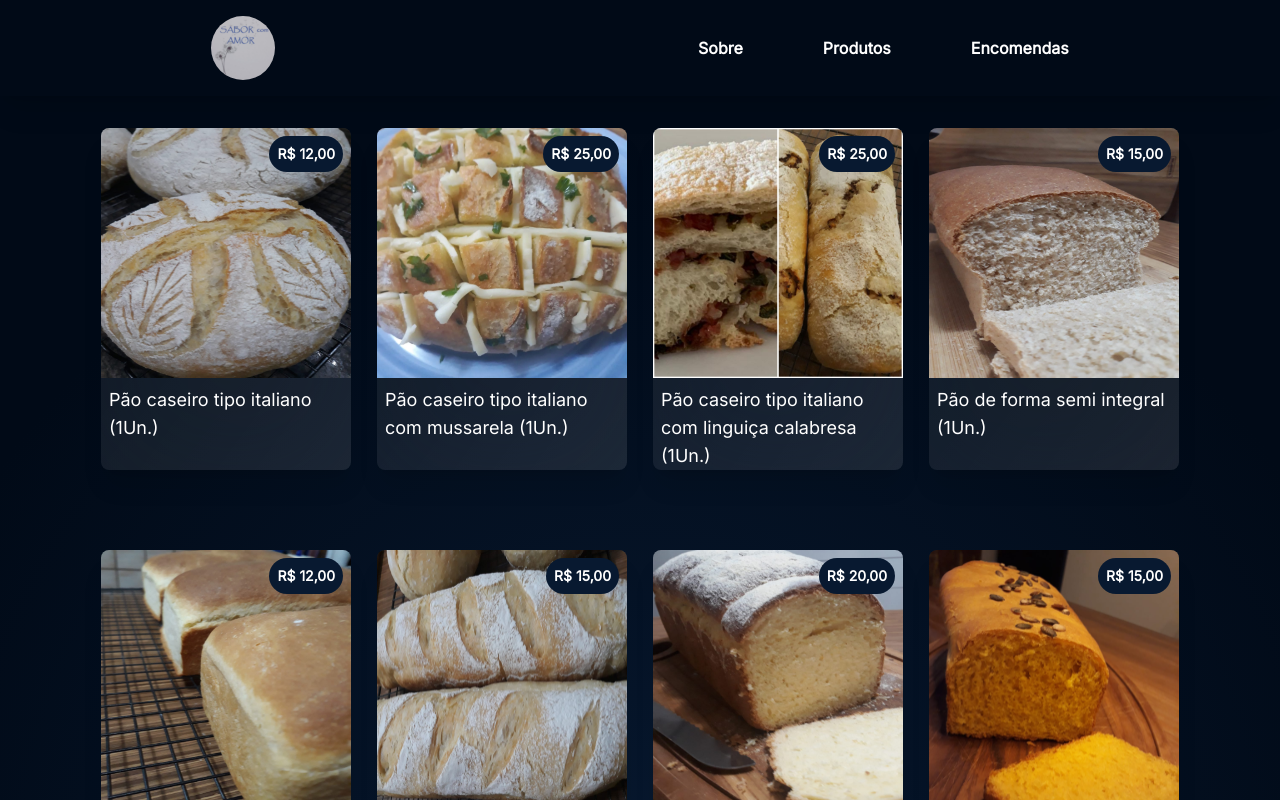
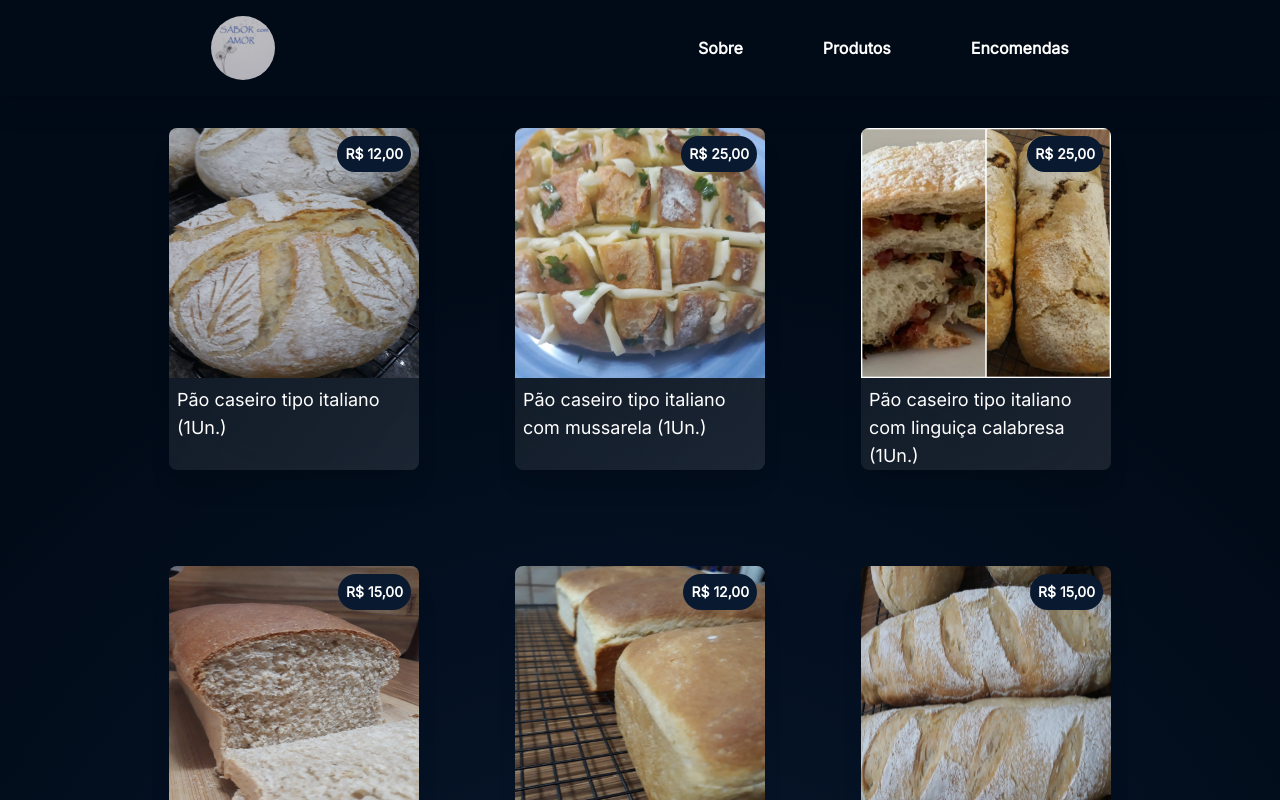
Before and after one commit to jotapemattos/sabor-com-amor, a Next.js app: page /produtos in a window 1280 px wide. Shown: the top 800 px of the page. Built offline with nearby package versions, Linux system fonts and the light colour scheme.

Commit message:
style: changes items distribution

```diff
--- a/src/app/produtos/page.tsx
+++ b/src/app/produtos/page.tsx
@@ -11,7 +11,7 @@ const Page = () => {
 
   return (
     <div className="flex items-center justify-center">
-      <div className="w-4/5 grid grid-cols-1 md:grid-cols-2 lg:grid-cols-3 xl:grid-cols-4 place-items-center gap-20 pt-32 pb-20 relative z-0">
+      <div className="max-w-screen-2xl w-full mx-auto flex flex-wrap items-start justify-center gap-24 pt-32 pb-20 relative z-0">
         {products.map((product, i) => (
           <ProductCards key={i} product={product} index={i} />
         ))}
```
